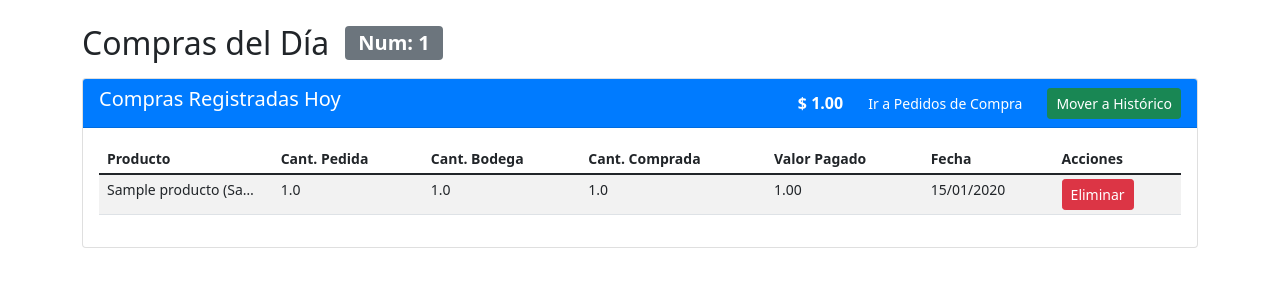
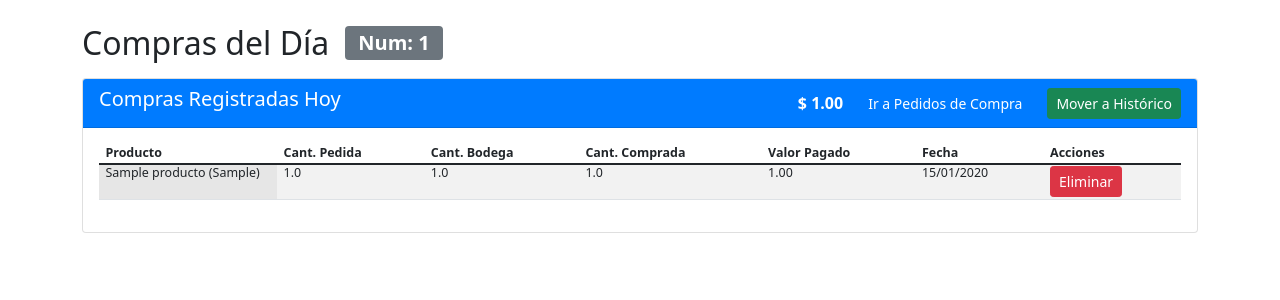
Before and after one commit to ecanar/AppMontebello, a Flask app: page /compras in a window 1280 px wide. Shown: the part 56-356 px from the top of the page. Run offline with Flask 3, Linux system fonts and the light colour scheme; tables that the repository leaves empty hold one stand-in row (values such as "Sample post"); some libraries are stand-ins or nearby versions.

Commit message:
UI: filas ultra compactas y columna Producto fija con sticky scroll

```diff
--- a/templates/compras.html
+++ b/templates/compras.html
@@ -73,9 +73,15 @@
 
 {% block scripts %}
 <style>
-    .table td, .table th { padding: 0.25rem 0.5rem; font-size: 0.875rem; }
+    .table td, .table th { padding: 0.1rem 0.4rem; font-size: 0.78rem; line-height: 1.2; }
     .col-id { display: none; }
-    .col-producto { max-width: 120px; white-space: nowrap; overflow: hidden; text-overflow: ellipsis; }
+    .col-producto {
+        max-width: 110px; white-space: nowrap; overflow: hidden; text-overflow: ellipsis;
+        position: sticky; left: 0; z-index: 2;
+        background-color: #fff;
+    }
+    .table-striped tbody tr:nth-of-type(odd) .col-producto { background-color: #f2f2f2; }
+    .table thead .col-producto { background-color: #fff; z-index: 3; }
     .celda-editable { cursor: pointer; }
     .celda-editable:hover { background-color: #fff3cd; }
     .celda-editable input {
```
